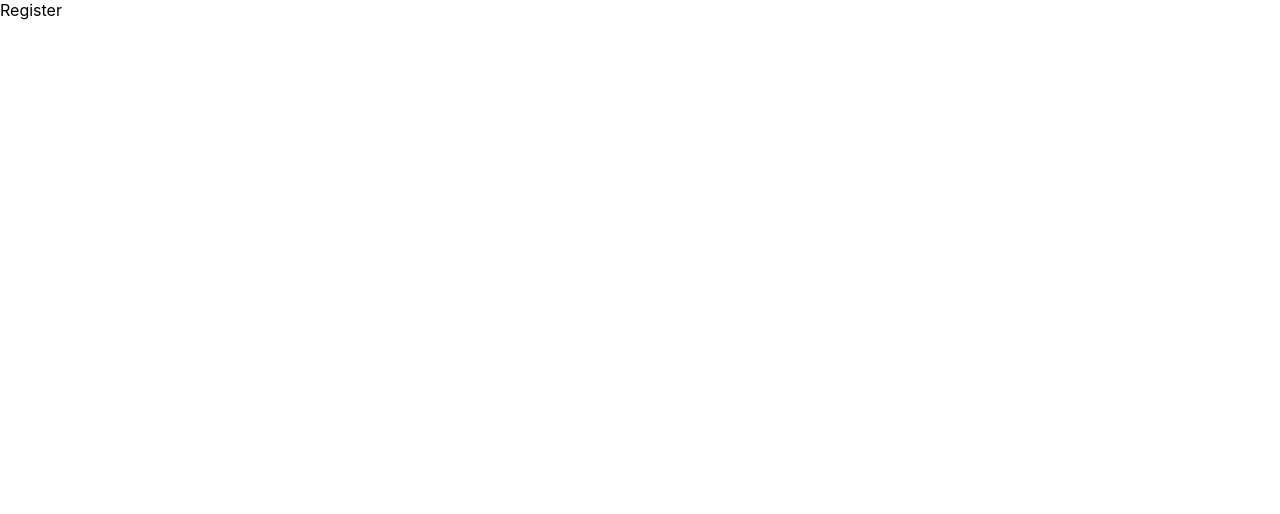
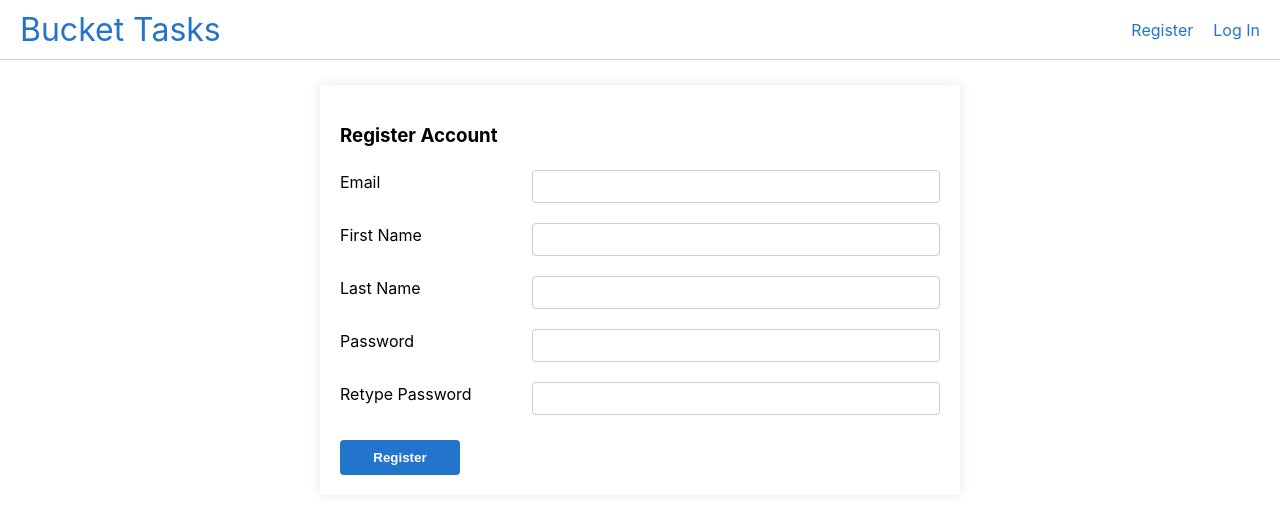
Before and after one commit to tcarsello/bucket-tasks, a React (Create React App) app in the folder client/: page /register in a window 1280 px wide. Shown: the top 514 px of the page. Built offline with nearby package versions, Linux system fonts and the light colour scheme.

Commit message:
Got login/signup to work

```diff
--- a/client/package.json
+++ b/client/package.json
@@ -1,4 +1,5 @@
 {
+  "proxy": "http://localhost:3305",
   "name": "client",
   "version": "0.1.0",
   "private": true,
@@ -6,6 +7,7 @@
     "@testing-library/jest-dom": "^5.17.0",
     "@testing-library/react": "^13.4.0",
     "@testing-library/user-event": "^13.5.0",
+    "dotenv": "^16.4.1",
     "react": "^18.2.0",
     "react-dom": "^18.2.0",
     "react-router-dom": "^6.22.0",
--- a/client/src/App.js
+++ b/client/src/App.js
@@ -4,23 +4,31 @@ import Login from './pages/Login.js'
 import Register from './pages/Register.js'
 import Home from './pages/Home.js'
 
+import Navbar from './components/Navbar.js'
+
+import { useAuthContext } from './hooks/useAuthContext.js'
+
 function App() {
+
+  const { user} = useAuthContext()
+
   return (
     <div className="App">
+      <Navbar />
       <BrowserRouter>
         <div id="page-container">
           <Routes>
             <Route
               path="/"
-              element={<Home />}
+              element={ user ? <Home /> : <Navigate to="/login"/>}
             />
             <Route
               path="/register"
-              element={<Register />}
+              element={ user ? <Navigate to="/"/> : <Register />}
             />
             <Route
               path="/login"
-              element={<Login />}
+              element={ user ? <Navigate to="/"/> : <Login />}
             />
           </Routes>
         </div>
--- /dev/null
+++ b/client/src/components/Navbar.js
@@ -0,0 +1,17 @@
+import '../css/Navbar.css'
+
+const Navbar = () => {
+
+    return (
+        <nav className='top-nav'>
+            <div className="top-nav-brand">Bucket Tasks</div>
+            <div className="top-nav-links">
+                <a href="/register">Register</a>
+                <a href="/login">Log In</a>
+            </div>
+        </nav>
+    )
+
+}
+
+export default Navbar
--- /dev/null
+++ b/client/src/context/AuthContext.js
@@ -0,0 +1,30 @@
+import { createContext, useReducer } from 'react'
+
+export const AuthContext = createContext()
+
+export const authReducer = (state, action) => {
+
+    switch (action.type) {
+        case 'LOGIN':
+            return { user: action.payload }
+        case 'LOGOUT':
+            return { user: null }
+        default:
+            return state;
+    }
+
+}
+
+export const AuthContextProvider = ({ children }) => {
+
+    const [state, dispatch] = useReducer(authReducer, {
+        user: null
+    })
+
+    return (
+        <AuthContext.Provider value={{...state, dispatch}}>
+            { children }
+        </AuthContext.Provider>
+    )
+
+};
--- /dev/null
+++ b/client/src/css/Login.css
@@ -0,0 +1,53 @@
+/* Container for the form to center it on the page */
+form.login-form {
+    max-width: 600px;
+    margin: 0 auto;
+    padding: 20px;
+    box-shadow: 0 0 10px rgba(0, 0, 0, 0.1);
+}
+
+/* Style for form divs for layout */
+form.login-form div {
+    margin-bottom: 15px;
+    display: flex;
+    align-items: center;
+}
+
+/* Style for labels to make them more readable */
+form.login-form label {
+    display: block;
+    margin-bottom: 5px;
+    /*font-weight: bold;*/
+    flex: 1;
+    width: 35%;
+}
+
+/* General input styles */
+form.login-form input {
+    width: 65%;
+    padding: 8px;
+    margin-top: 5px;
+    border: 1px solid #ccc;
+    border-radius: 4px;
+}
+
+form.login-form button {
+    background-color: #2375cc;
+    font-weight: bold;
+    color: white;
+    padding: 10px 15px;
+    border: none;
+    border-radius: 4px;
+    cursor: pointer;
+    width: 20%;
+    margin-top: 10px; /* Add margin-top to align with the form fields layout */
+  }
+
+form.login-form button:hover {
+    background-color: #0056b3;
+  }
+
+span.form-error {
+    color: red;
+    margin-left: 20px;
+}
--- /dev/null
+++ b/client/src/css/Navbar.css
@@ -0,0 +1,25 @@
+.top-nav {
+    display: flex;
+    justify-content: space-between;
+    align-items: center;
+    /*background-color: #333;*/
+    border-bottom: 1px solid #ccc;
+    /*color: white;*/
+    padding: 10px 20px;
+    margin-bottom: 25px;
+}
+
+.top-nav-brand {
+    font-size: 32px;
+    color: #2375cc;
+}
+
+.top-nav-links a {
+    text-decoration: none;
+    margin-left: 20px;
+    color:#2375cc;
+}
+
+.top-nav-links a:hover {
+    text-decoration: underline;
+}
--- /dev/null
+++ b/client/src/hooks/useAuthContext.js
@@ -0,0 +1,10 @@
+import { AuthContext } from "../context/AuthContext";
+import { useContext } from "react";
+
+export const useAuthContext = () => {
+    const context = useContext(AuthContext)
+
+    if (!context) throw Error('useAuthContext must be used inside an AuthContext Provider')
+
+    return context
+}
--- a/client/src/index.js
+++ b/client/src/index.js
@@ -4,10 +4,14 @@ import './index.css';
 import App from './App';
 import reportWebVitals from './reportWebVitals';
 
+import { AuthContextProvider } from './context/AuthContext.js';
+
 const root = ReactDOM.createRoot(document.getElementById('root'));
 root.render(
   <React.StrictMode>
-    <App />
+    <AuthContextProvider>
+      <App />
+    </AuthContextProvider>
   </React.StrictMode>
 );
 
--- a/client/src/pages/Home.js
+++ b/client/src/pages/Home.js
@@ -1,7 +1,10 @@
+import { useAuthContext } from "../hooks/useAuthContext"
 
 const Home = () => {
 
-    return (<div>Home</div>)
+    const { user } = useAuthContext()
+
+    return (<div>{user.email}</div>)
 
 }
 
--- a/client/src/pages/Login.js
+++ b/client/src/pages/Login.js
@@ -1,11 +1,81 @@
 import { useState } from 'react'
+import { useAuthContext } from '../hooks/useAuthContext.js'
 
 const Login = () => {
 
-    const [email, setEmail] = useState('')
-    const [password, setPassword] = useState('')
+    const [formData, setFormData] = useState({
+        email: '',
+        firstName: '',
+        lastName: '',
+        password: '',
+      });
+      const { dispatch } = useAuthContext();
 
-    return (<div>Login</div>)
+      const [error, setError] = useState()
+
+    const handleSubmit = async (e) => {
+        e.preventDefault()
+
+        const bodyContent = {
+            email: formData.email,
+            password: formData.password
+        }
+        const response = await fetch(`/api/user/login`, {
+            method: 'POST',
+            body: JSON.stringify(bodyContent),
+            headers: {
+                'Content-Type': 'application/json'
+            }
+        })
+
+        const json = await response.json()
+        if (!response.ok) {
+            setError(json.error)
+            return
+        }
+
+        localStorage.setItem('user', JSON.stringify(json))
+        dispatch({type: 'LOGIN', payload: json})
+
+    }
+
+    const handleChange = (e) => {
+        const { name, value } = e.target;
+        setFormData((prevData) => ({
+          ...prevData,
+          [name]: value,
+        }));
+      };
+
+    return (
+        <form className="login-form" onSubmit={handleSubmit}>
+            <h3>Log In</h3>
+            <div>
+                <label htmlFor="email">Email</label>
+                <input
+                    type="email"
+                    id="email"
+                    name="email"
+                    value={formData.email}
+                    onChange={handleChange}
+                    required
+                />
+            </div>
+            <div>
+                <label htmlFor="password">Password</label>
+                <input
+                    type="password"
+                    id="password"
+                    name="password"
+                    value={formData.password}
+                    onChange={handleChange}
+                    required
+                />
+            </div>
+            <button type="submit">Register</button>
+            {error ? <span className='form-error'>{error}</span>: null}
+        </form>
+    )
 
 }
 
--- a/client/src/pages/Register.js
+++ b/client/src/pages/Register.js
@@ -1,12 +1,126 @@
 import { useState } from 'react'
+import { useAuthContext } from '../hooks/useAuthContext';
+
+import '../css/Login.css'
 
 const Register = () => {
 
-    const [email, setEmail] = useState('')
-    const [password, setPassword] = useState('')
-    const [password2, setPassword2] = useState('')
+    const [formData, setFormData] = useState({
+        email: '',
+        firstName: '',
+        lastName: '',
+        password: '',
+        confirmPassword: '',
+      });
+      const { dispatch } = useAuthContext();
 
-    return (<div>Register</div>)
+      const [error, setError] = useState()
+
+    const handleSubmit = async (e) => {
+        e.preventDefault()
+
+        if (formData.password != formData.confirmPassword) {
+            setError('Passwords do not match!')
+            return
+        } else {
+            setError()
+        }
+
+        const bodyContent = {
+            email: formData.email,
+            firstName: formData.firstName,
+            lastName: formData.lastName,
+            password: formData.password
+        }
+        const response = await fetch(`/api/user/register`, {
+            method: 'POST',
+            body: JSON.stringify(bodyContent),
+            headers: {
+                'Content-Type': 'application/json'
+            }
+        })
+
+        const json = await response.json()
+        if (!response.ok) {
+            setError(json.error)
+            return
+        }
+
+        localStorage.setItem('user', JSON.stringify(json))
+        dispatch({type: 'LOGIN', payload: json})
+
+    }
+
+    const handleChange = (e) => {
+        const { name, value } = e.target;
+        setFormData((prevData) => ({
+          ...prevData,
+          [name]: value,
+        }));
+      };
+
+    return (
+        <form className="login-form" onSubmit={handleSubmit}>
+            <h3>Register Account</h3>
+            <div>
+                <label htmlFor="email">Email</label>
+                <input
+                    type="email"
+                    id="email"
+                    name="email"
+                    value={formData.email}
+                    onChange={handleChange}
+                    required
+                />
+            </div>
+            <div>
+                <label htmlFor="firstName">First Name</label>
+                <input
+                    type="text"
+                    id="firstName"
+                    name="firstName"
+                    value={formData.firstName}
+                    onChange={handleChange}
+                    required
+                />
+            </div>
+            <div>
+                <label htmlFor="lastName">Last Name</label>
+                <input
+                    type="text"
+                    id="lastName"
+                    name="lastName"
+                    value={formData.lastName}
+                    onChange={handleChange}
+                    required
+                />
+            </div>
+            <div>
+                <label htmlFor="password">Password</label>
+                <input
+                    type="password"
+                    id="password"
+                    name="password"
+                    value={formData.password}
+                    onChange={handleChange}
+                    required
+                />
+            </div>
+            <div>
+                <label htmlFor="confirmPassword">Retype Password</label>
+                <input
+                    type="password"
+                    id="confirmPassword"
+                    name="confirmPassword"
+                    value={formData.confirmPassword}
+                    onChange={handleChange}
+                    required
+                />
+            </div>
+            <button type="submit">Register</button>
+            {error ? <span className='form-error'>{error}</span>: null}
+        </form>
+    )
 
 }
 
```
Also changed, not shown: 2 other files (tests, documents, lock files or other folders).
